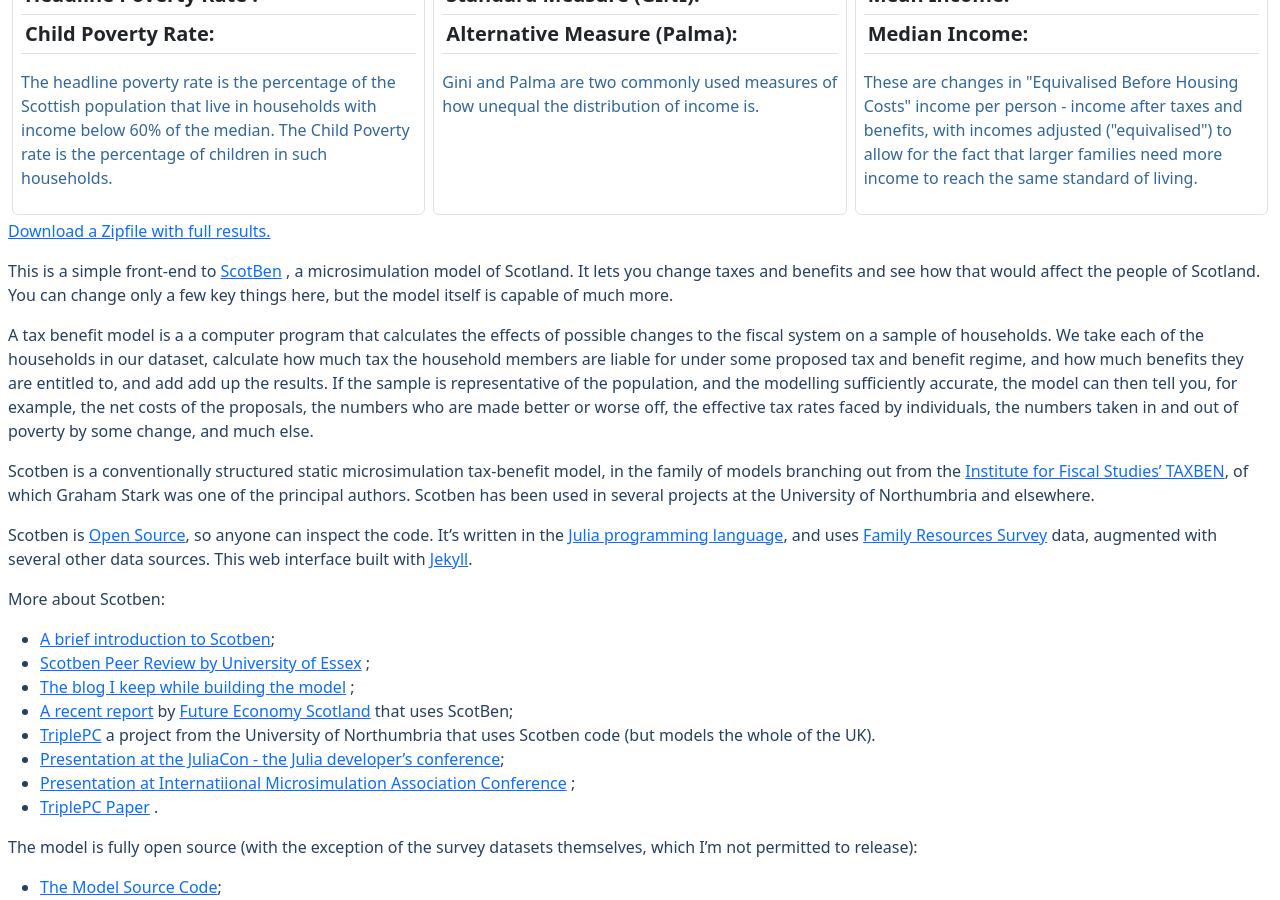
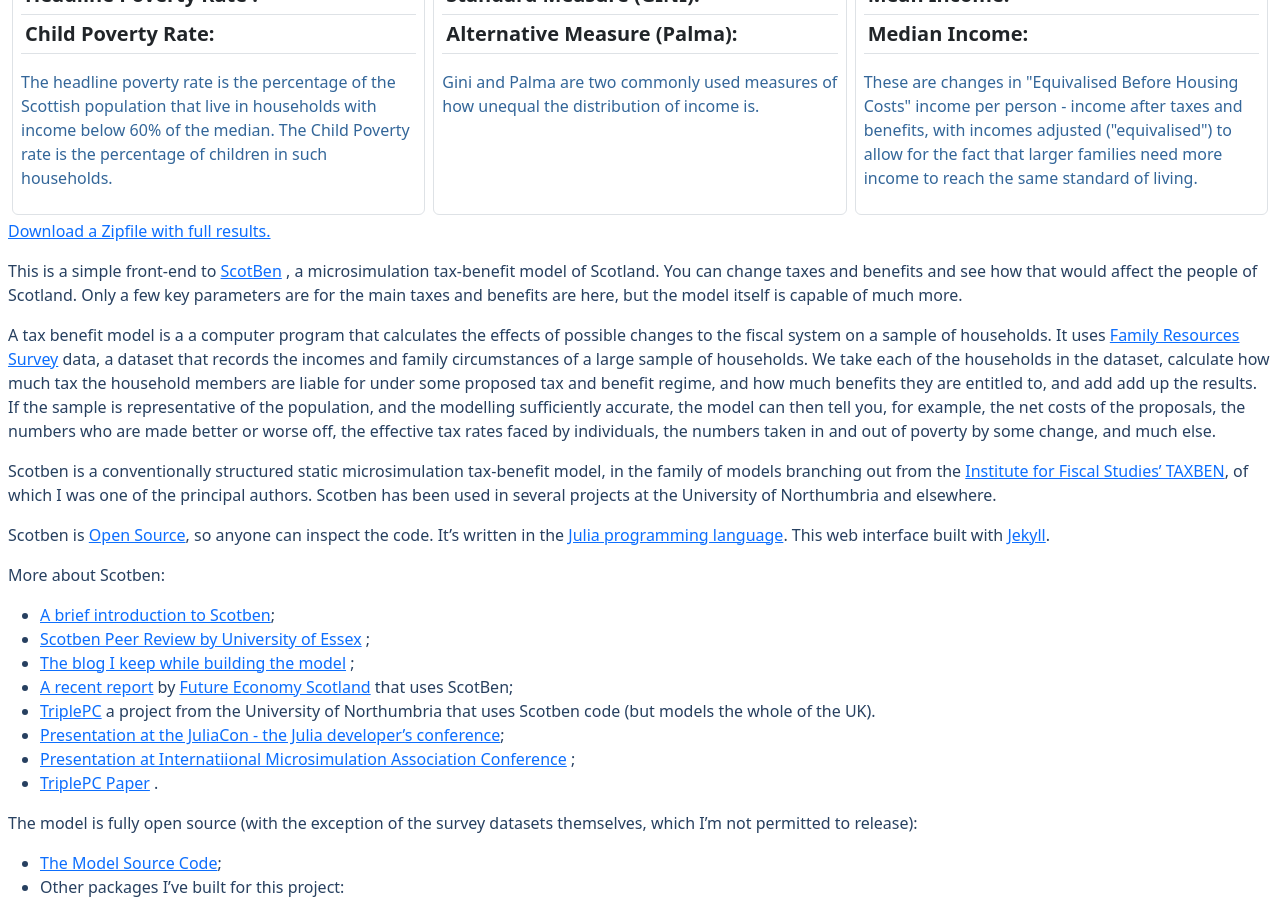
Before and after one commit to grahamstark/vwebsites, a Jekyll site: the page built from models/scotben-dev.md, in a window 1280 px wide and 900 px high, scrolled down 1181 px. Built offline with Jekyll 4.4.1, drawn with Linux system fonts in a browser that asks for light colours; nearby versions of some CDN libraries.

Commit message:
Cleanup main text.

```diff
--- a/models/scotben-dev.md
+++ b/models/scotben-dev.md
@@ -7,14 +7,14 @@ order: 1
 category: Scotland
 whichapi: http://microapi-dev/
 ---
-This is a simple front-end to [ScotBen](https://github.com/grahamstark/ScottishTaxBenefitModel.jl){:target="_blank"} , a microsimulation model of Scotland. It lets you change taxes and benefits and see how that would affect the people of Scotland. You can change only a few key things here, but the model itself is capable of much more.
+This is a simple front-end to [ScotBen](https://github.com/grahamstark/ScottishTaxBenefitModel.jl){:target="_blank"} , a microsimulation tax-benefit model of Scotland. You can change taxes and benefits and see how that would affect the people of Scotland. Only a few key parameters are for the main taxes and benefits are here, but the model itself is capable of much more.
 
-A tax benefit model is a  a computer program that calculates the effects of
-possible changes to the fiscal system on a sample of households. We take each of the households in our dataset, calculate how much tax the household members are liable for under some proposed tax and benefit regime, and how much benefits they are entitled to, and add add up the results. If the sample is representative of the population, and the modelling sufficiently accurate, the model can then tell you, for example, the net costs of the proposals, the numbers who are made better or worse off, the effective tax rates faced by individuals, the numbers taken in and out of poverty by some change, and much else.
+A tax benefit model is a  a computer program that calculates the effects of possible changes to the fiscal system on a sample of households. It uses [Family Resources Survey](https://www.gov.uk/government/collections/family-resources-survey--2) data, a dataset that records the incomes and family circumstances of a large sample of households.
+We take each of the households in the dataset,  calculate how much tax the household members are liable for under some proposed tax and benefit regime, and how much benefits they are entitled to, and add add up the results. If the sample is representative of the population, and the modelling sufficiently accurate, the model can then tell you, for example, the net costs of the proposals, the numbers who are made better or worse off, the effective tax rates faced by individuals, the numbers taken in and out of poverty by some change, and much else.
 
-Scotben is a conventionally structured static microsimulation tax-benefit model, in the family of models branching out from the [Institute for Fiscal Studies’ TAXBEN](https://ifs.org.uk/publications/taxben-ifs-tax-and-benefit-microsimulation-model){:target="_blank"}, of which Graham Stark was one of the principal authors. Scotben has been used in several projects at the University of Northumbria and elsewhere.
+Scotben is a conventionally structured static microsimulation tax-benefit model, in the family of models branching out from the [Institute for Fiscal Studies’ TAXBEN](https://ifs.org.uk/publications/taxben-ifs-tax-and-benefit-microsimulation-model){:target="_blank"}, of which I was one of the principal authors. Scotben has been used in several projects at the University of Northumbria and elsewhere.
 
-Scotben is [Open Source](https://en.wikipedia.org/wiki/Open_source), so anyone can inspect the code. It's written in the [Julia programming language](https://julialang.org/){:target="_blank"}, and uses [Family Resources Survey]() data, augmented with several other data sources. This web interface built with [Jekyll](https://jekyllrb.com/docs/installation/){:target="_blank"}.
+Scotben is [Open Source](https://en.wikipedia.org/wiki/Open_source), so anyone can inspect the code. It's written in the [Julia programming language](https://julialang.org/){:target="_blank"}. This web interface built with [Jekyll](https://jekyllrb.com/docs/installation/){:target="_blank"}.
 
 More about Scotben:
 
```
